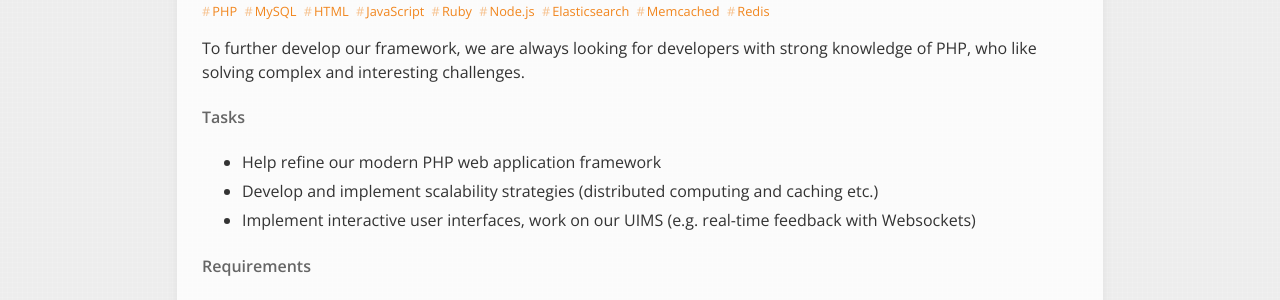
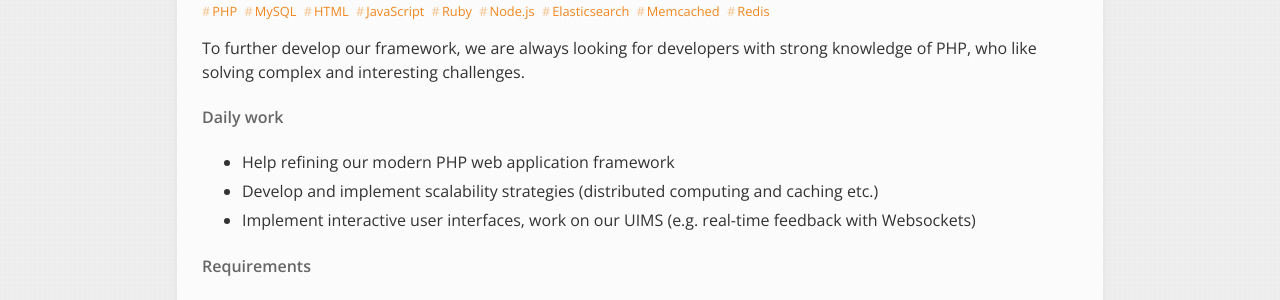
Before and after one commit to rysie/cargomedia.github.io, a Jekyll site: the page built from jobs/index.html, in a window 1280 px wide and 900 px high. Shown: the part 305-605 px from the top of the window. Built offline with Jekyll 4.4.1, drawn with Linux system fonts in a browser that asks for light colours; Markdown is read by kramdown in place of the engine named in the settings.

Commit message:
Language style

```diff
--- a/jobs/index.html
+++ b/jobs/index.html
@@ -26,9 +26,9 @@ slug: jobs
 			<span class="tag">Redis</span>
 		</p>
 		<p>To further develop our framework, we are always looking for developers with strong knowledge of PHP, who like solving complex and interesting challenges.</p>
-		<h4>Tasks</h4>
+		<h4>Daily work</h4>
 		<ul>
-			<li>Help refine our modern PHP web application framework</li>
+			<li>Help refining our modern PHP web application framework</li>
 			<li>Develop and implement scalability strategies (distributed computing and caching etc.)</li>
 			<li>Implement interactive user interfaces, work on our UIMS (e.g. real-time feedback with Websockets)</li>
 		</ul>
```
